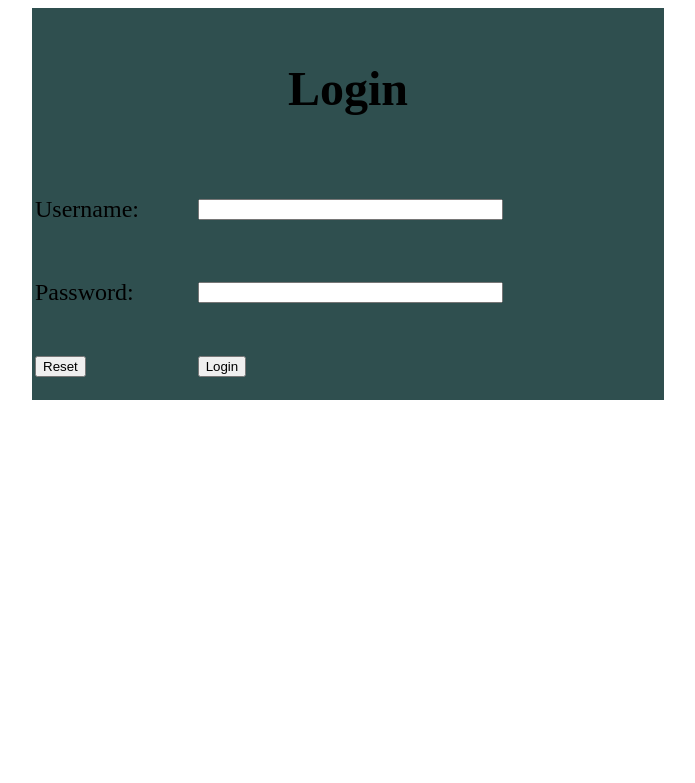
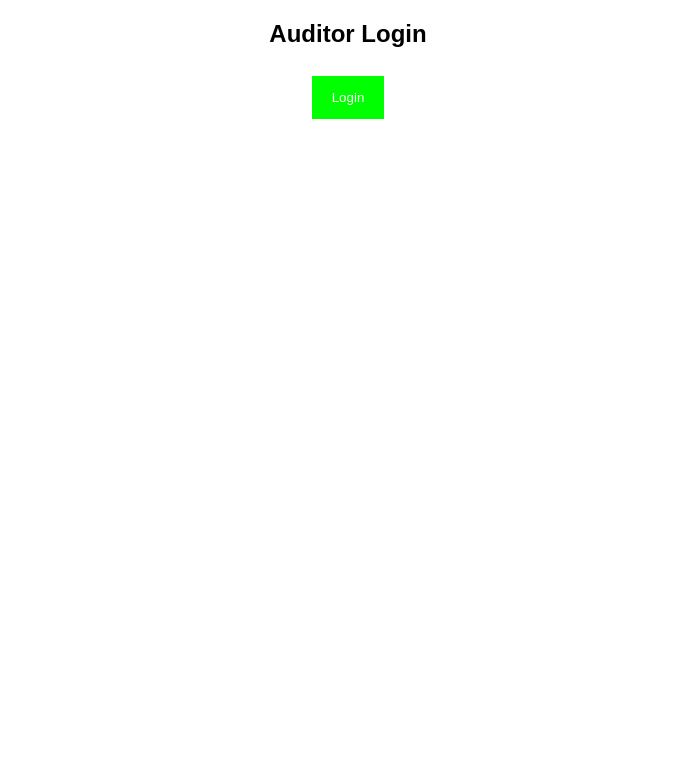
Before and after one commit to ShaakhaBrahma/GST-filing-tracker, a Django app: page /login/login1/ in a window 1280 px wide. Shown: the top 783 px of the page, without its empty margins (292-987 px from the left). Run offline with Django 3.2, Linux system fonts and the light colour scheme.

Commit message:
half is done

```diff
--- a/login/forms.py
+++ b/login/forms.py
@@ -7,4 +7,4 @@ class ClientEntry(ModelForm):
 	class Meta:
 		model=Client
 		fields='__all__'
-		allgstin = forms.ModelChoiceField(queryset=Client.objects.all())
+		allgstin = forms.ModelChoiceField(queryset=Client.objects.raw('SELECT * from Client'))
--- a/login/templates/R2a.html
+++ b/login/templates/R2a.html
@@ -538,6 +538,7 @@ form .related-widget-wrapper ul {
 <link rel="stylesheet" type="text/css" href="{% static 'fonts.css' %}">
    <link rel="stylesheet" type="text/css" href="{% static 'widgets.css' %}">
         <link rel="stylesheet" type="text/css" href="{% static 'responsive.css' %}">
+     <center><h1><strong>R2 form</strong></h1></center>
     </head>
     <body>
     <div id="content-main">
--- a/login/templates/index.html
+++ b/login/templates/index.html
@@ -31,7 +31,7 @@
 <h4 style="text-align: center;"><u>CLIENT DETAILS</u></h4>
 <form method="POST"> {% csrf_token %}
     <div class="form-group">
-        <p id="b"><label for="id_gstin">GSTIN:</label> <input type="text" class="form-control" name="gstin" maxlength="15" required="True" id="id_gstin" autocomplete="off"></p>
+        <p id="b"><label for="id_gstin">GSTIN:</label> <input type="text" class="form-control" name="gstin" maxlength="15" required="True" id="id_gstin" autocomplete="off" placeholder="1234abc12345on1"></p>
     </div>
     <div class="form-group">
         <p><label for="id_name">NAME:</label> <input type="text" class="form-control" name="name" maxlength="20" required="" id="id_name"></p>
--- a/login/templates/login1.html
+++ b/login/templates/login1.html
@@ -1,48 +1,193 @@
+<!DOCTYPE html>
 <html>
 <head>
-<title>Login Page</title>
+<meta name="viewport" content="width=device-width, initial-scale=1">
+<style>
+body {font-family: Arial, Helvetica, sans-serif;}
+
+/* Full-width input fields */
+input[type=text], input[type=password] {
+    width: 100%;
+    padding: 12px 20px;
+    margin: 8px 0;
+    display: inline-block;
+    border: 1px solid #ccc;
+    box-sizing: border-box;
+}
+
+/* Set a style for all buttons */
+button {
+    background-color: #00FF00;
+    color: white;
+    padding: 14px 20px;
+    margin: 8px 0;
+    border: none;
+    cursor: pointer;
+    width: 100%;
+}
+
+button:hover {
+    opacity: 0.8;
+}
+
+/* Extra styles for the cancel button */
+.cancelbtn {
+    width: auto;
+    padding: 10px 18px;
+    background-color: #f44336;
+}
+
+/* Center the image and position the close button */
+.imgcontainer {
+    text-align: center;
+    margin: 24px 0 12px 0;
+    position: relative;
+}
+
+img.avatar {
+    width: 40%;
+    border-radius: 50%;
+}
+
+.container {
+    padding: 16px;
+}
+
+span.psw {
+    float: right;
+    padding-top: 16px;
+}
+
+/* The Modal (background) */
+.modal {
+    display: none; /* Hidden by default */
+    position: fixed; /* Stay in place */
+    z-index: 1; /* Sit on top */
+    left: 0;
+    top: 0;
+    width: 100%; /* Full width */
+    height: 100%; /* Full height */
+    overflow: auto; /* Enable scroll if needed */
+    background-color: rgb(0,0,0); /* Fallback color */
+    background-color: rgba(0,0,0,0.4); /* Black w/ opacity */
+    padding-top: 60px;
+}
+
+/* Modal Content/Box */
+.modal-content {
+    background-color: #fefefe;
+    margin: 5% auto 15% auto; /* 5% from the top, 15% from the bottom and centered */
+    border: 1px solid #888;
+    width: 80%; /* Could be more or less, depending on screen size */
+}
+
+/* The Close Button (x) */
+.close {
+    position: absolute;
+    right: 25px;
+    top: 0;
+    color: #000;
+    font-size: 35px;
+    font-weight: bold;
+}
+
+.close:hover,
+.close:focus {
+    color: red;
+    cursor: pointer;
+}
+
+/* Add Zoom Animation */
+.animate {
+    -webkit-animation: animatezoom 0.6s;
+    animation: animatezoom 0.6s
+}
+
+@-webkit-keyframes animatezoom {
+    from {-webkit-transform: scale(0)}
+    to {-webkit-transform: scale(1)}
+}
+
+input[type=submit] {
+  border: none; /*rewriting standard style, it is necessary to be able to change the size*/
+  height: 50px;
+  width: 70px;
+}
+
+@keyframes animatezoom {
+    from {transform: scale(0)}
+    to {transform: scale(1)}
+}
+
+/* Change styles for span and cancel button on extra small screens */
+@media screen and (max-width: 300px) {
+    span.psw {
+       display: block;
+       float: none;
+    }
+    .cancelbtn {
+       width: 100%;
+    }
+}
+</style>
 </head>
 <body>
-<form name="loginForm" method="POST" action="{% url 'login:index' %}">{% csrf_token %}
-<table height="50%" width="50%" bgcolor="#2F4F4F" align="center">
 
-<tr>
-<td colspan=3><center><font size=7><b>Login</b></font></center></td>
-</tr>
+<center><h2>Auditor Login</h2></center>
 
-<tr>
-<td><font size=5>Username:</td>
-<td><input type="text" size=35 name="userid"></td>
-</tr>
+<center><button onclick="document.getElementById('id01').style.display='block'" style="width:auto;">Login</button></center>
 
-<tr>
-<td><font size=5>Password:</td>
-<td><input type="Password" size=35 name="pwd"></td>
-</tr>
+<div id="id01" class="modal">
 
-<tr>
-<td ><input type="Reset"></td>
-<td><input type="submit" onclick="return check(this.form)" value="Login"></td>
-</tr>
+  <form class="modal-content animate" action="{% url 'login:index' %}">{% csrf_token %}
+    <div class="imgcontainer">
+      <span onclick="document.getElementById('id01').style.display='none'" class="close" title="Close Modal">&times;</span>
 
-</table>
-</form>
+    </div>
+
+    <div class="container">
+      <label for="uname"><b>Username</b></label>
+      <input type="text" placeholder="Enter Username" name="uname" required>
+
+      <label for="psw"><b>Password</b></label>
+      <input type="password" placeholder="Enter Password" name="psw" required>
+
+     <center><b> <input type="submit" size='' onclick="return check(this.form)" value="Login"> </b></center>
+
+    </div>
+
+
+  </form>
+</div>
+
+<!--<script>
+// Get the modal
+var modal = document.getElementById('id01');
+
+// When the user clicks anywhere outside of the modal, close it
+window.onclick = function(event) {
+    if (event.target == modal) {
+        modal.style.display = "none";
+    }
+}
+</script> -->
+
 <script language="javascript">
 function check(form)
 {
 
-if(form.userid.value == "gaurav" && form.pwd.value == "12345")
+if(form.uname.value == "gaurav" && form.psw.value == "1234")
 {
-	return true;
+    return true;
 }
-else if(form.userid.value == "srivatsa" && form.pwd.value == "6789")
+else if(form.uname.value == "srivatsa" && form.psw.value == "6789")
 {
-	return true;
+    return true;
 }
 else
 {
-	alert("Error Password or Username")
-	return false;
+    alert("Error Password or Username")
+    return false;
 }
 }
 </script>
--- a/login/views.py
+++ b/login/views.py
@@ -2,6 +2,7 @@
 from django.shortcuts import render, redirect
 from .models import Client, R1a, R2a,B3a
 from django.template import RequestContext
+from django.db import connection, transaction
 #from .forms import ClientEntry
 
 # Create your views here.
@@ -26,6 +27,7 @@ def index(request):
     if request.method == "POST":
         request_context = RequestContext(request)
         data = Client()
+        data.name = request.POST.get('name')
         data.gstin = request.POST.get('gstin')
         data.phn = request.POST.get('phn')
         data.usr = request.POST.get('usr')
@@ -93,4 +95,5 @@ def B3a(request):
 
 def status(request):
     if request.method == "GET":
-        return render(request, 'status.html')
+        allclients = Client.objects.raw('SELECT * from Client')
+        return render(request, 'status.html', context={'allclients:gstin'})
```
Also changed, not shown: login/templates/B3a.html (+11 -2 lines), login/templates/R1a.html (+4 -3 lines), login/templates/homepage.html (+5 -4 lines), login/templates/status.html (+11 -0 lines), db.sqlite3, login/static/gstmodi.jpg (added).
